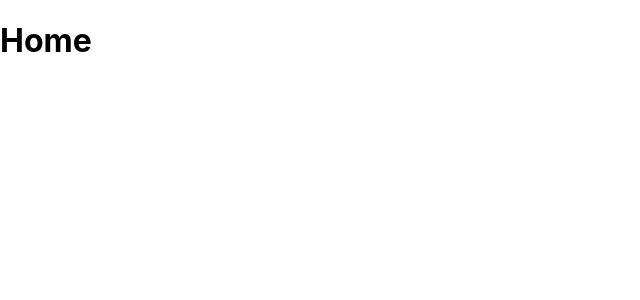
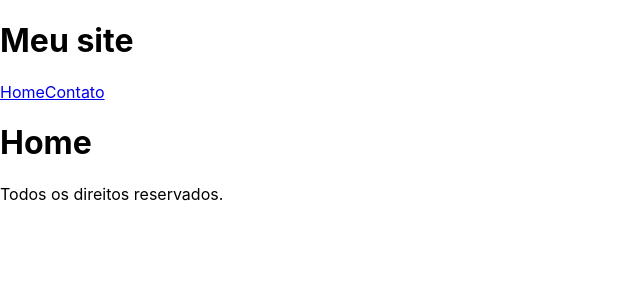
Before and after one commit to eldes/projeto-app, a React (Create React App) app: page / in a window 1280 px wide. Shown: the top 300 px of the page, without its empty margins (0-640 px from the left). Built offline with nearby package versions, Linux system fonts and the light colour scheme.

Commit message:
[+] Moldura base das páginas

```diff
--- a/src/App.tsx
+++ b/src/App.tsx
@@ -6,12 +6,27 @@ import Home from './pages/home'
 
 function App() {
 	return (
+		<>
+			<header>
+				<h1>Meu site</h1>
+				<nav>
+					<a href="/">Home</a>
+					<a href="/contato">Contato</a>
+				</nav>
+			</header>
+			<main>
 				<BrowserRouter>
 					<Switch>
 						<Route path="/" exact component={Home} />
 						<Route path="/contato" exact component={Contato} />
 					</Switch>
 				</BrowserRouter>
+			</main>
+			<footer>
+				Todos os direitos reservados.
+			</footer>
+
+		</>
 	)
 }
 
```
Lines whose indentation alone changed are shown as unchanged.
